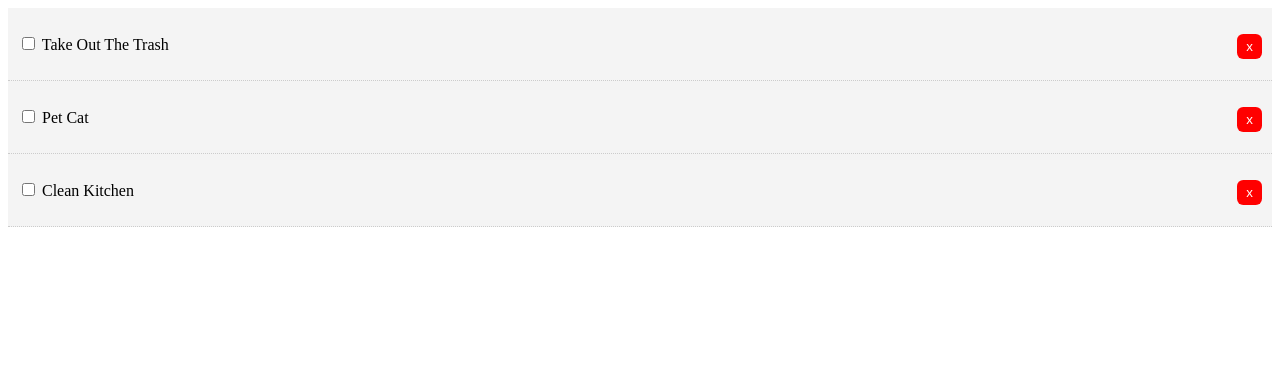
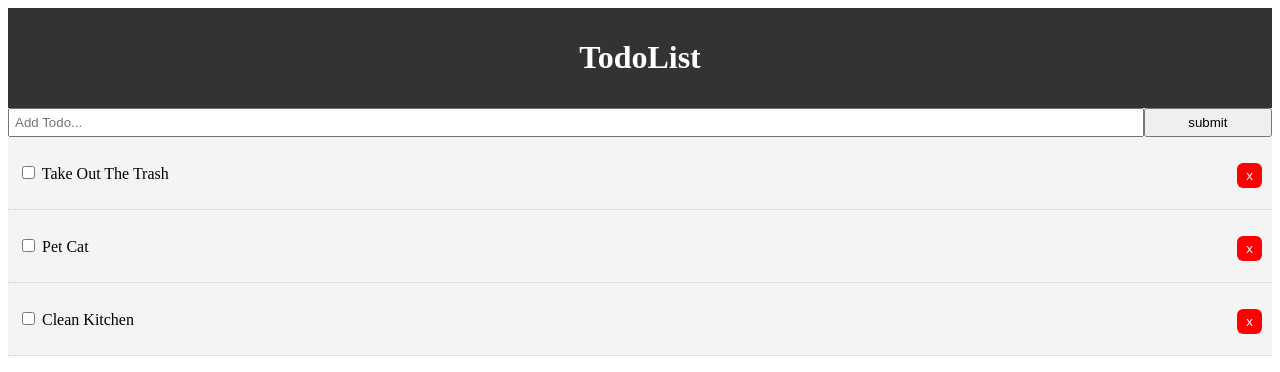
Before and after one commit to tywestlie/todo_list, a React (Create React App) app: page / in a window 1280 px wide. Shown: the top 372 px of the page. Built offline with nearby package versions, Linux system fonts and the light colour scheme.

Commit message:
adds more styling, adds header, adds addtodo field

```diff
--- a/src/App.css
+++ b/src/App.css
@@ -1,32 +1,32 @@
-.App {
-  text-align: center;
+* {
+  box-sizing: border-box;
+  margin: 0;
+  padding: 0;
 }
 
-.App-logo {
-  animation: App-logo-spin infinite 20s linear;
-  height: 40vmin;
+body {
+  font-family: Arial, Helvetica, sans-serif;
+  line-height: 1.4;
 }
 
-.App-header {
-  background-color: #282c34;
-  min-height: 100vh;
-  display: flex;
-  flex-direction: column;
-  align-items: center;
-  justify-content: center;
-  font-size: calc(10px + 2vmin);
-  color: white;
+a {
+  color: #333;
+  text-decoration: none;
 }
 
-.App-link {
-  color: #61dafb;
+.container {
+  padding: 0 1rem;
 }
 
-@keyframes App-logo-spin {
-  from {
-    transform: rotate(0deg);
-  }
-  to {
-    transform: rotate(360deg);
-  }
+.btn {
+  display: inline-block;
+  border: none;
+  background: #555;
+  color: #fff;
+  padding: 7px 20px;
+  cursor: pointer;
 }
+
+.btn:hover {
+  background: #666;
+}
--- a/src/App.js
+++ b/src/App.js
@@ -1,5 +1,7 @@
 import React, { Component } from 'react';
+import Header from './components/layout/Header';
 import Todos from './components/Todos';
+import AddTodo from './components/AddTodo';
 
 class App extends Component {
   state = {
@@ -42,7 +44,11 @@
 render() {
   return (
     <div className="App">
-      <Todos todos={this.state.todos} markComplete={this.markComplete} delTodo={this.delTodo}/>
+      <div className="container">
+        <Header />
+        <AddTodo />
+        <Todos todos={this.state.todos} markComplete={this.markComplete} delTodo={this.delTodo}/>
+      </div>
     </div>
   );
 }
--- /dev/null
+++ b/src/components/AddTodo.js
@@ -0,0 +1,24 @@
+import React, { Component } from 'react'
+
+export class AddTodo extends Component {
+  render() {
+    return (
+      <form style={{ display: 'flex' }}>
+        <input
+        type="text"
+        name="title"
+        style={{flex: '10', padding: '5px'}}
+        placeholder="Add Todo..."
+        />
+        <input
+        type="submit"
+        value="submit"
+        className="btn"
+        style = {{flex: '1'}}
+        />
+      </form>
+    )
+  }
+}
+
+export default AddTodo
--- /dev/null
+++ b/src/components/layout/Header.js
@@ -0,0 +1,18 @@
+import React from 'react';
+
+function Header() {
+  return (
+    <header style= {headerStyle}>
+    <h1>TodoList</h1>
+    </header>
+  )
+}
+
+const headerStyle = {
+  background: '#333',
+  color: 'white',
+  textAlign: 'center',
+  padding: '10px'
+}
+
+export default Header;
```
